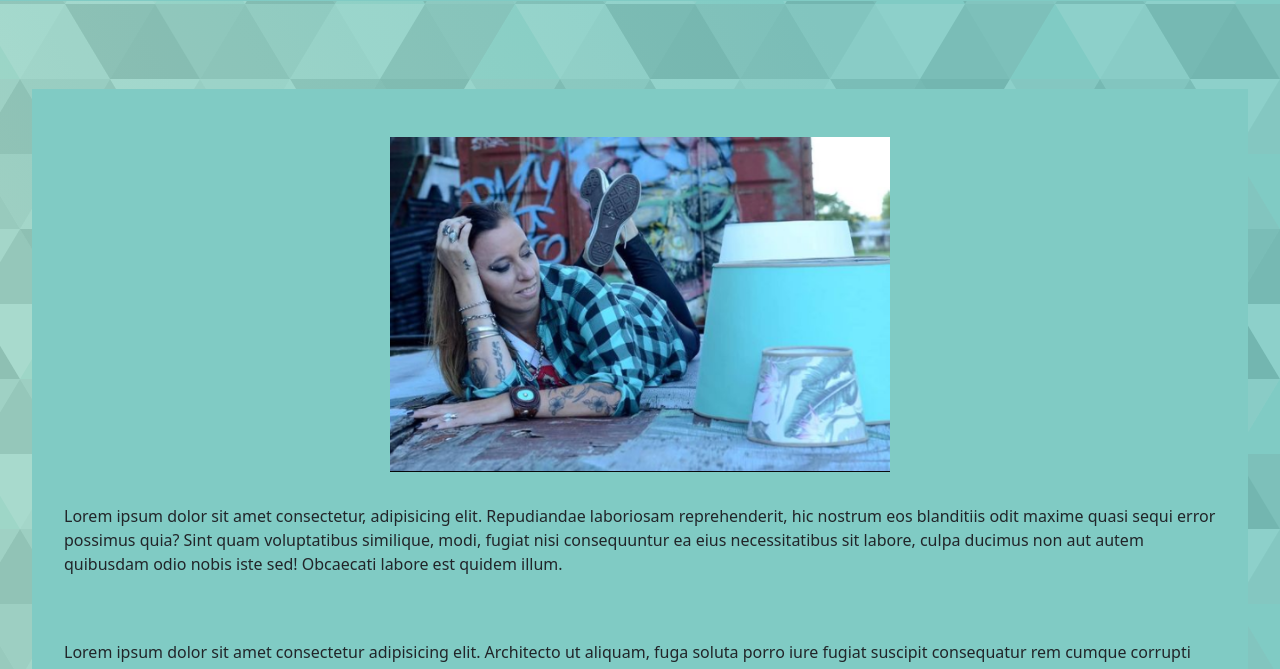
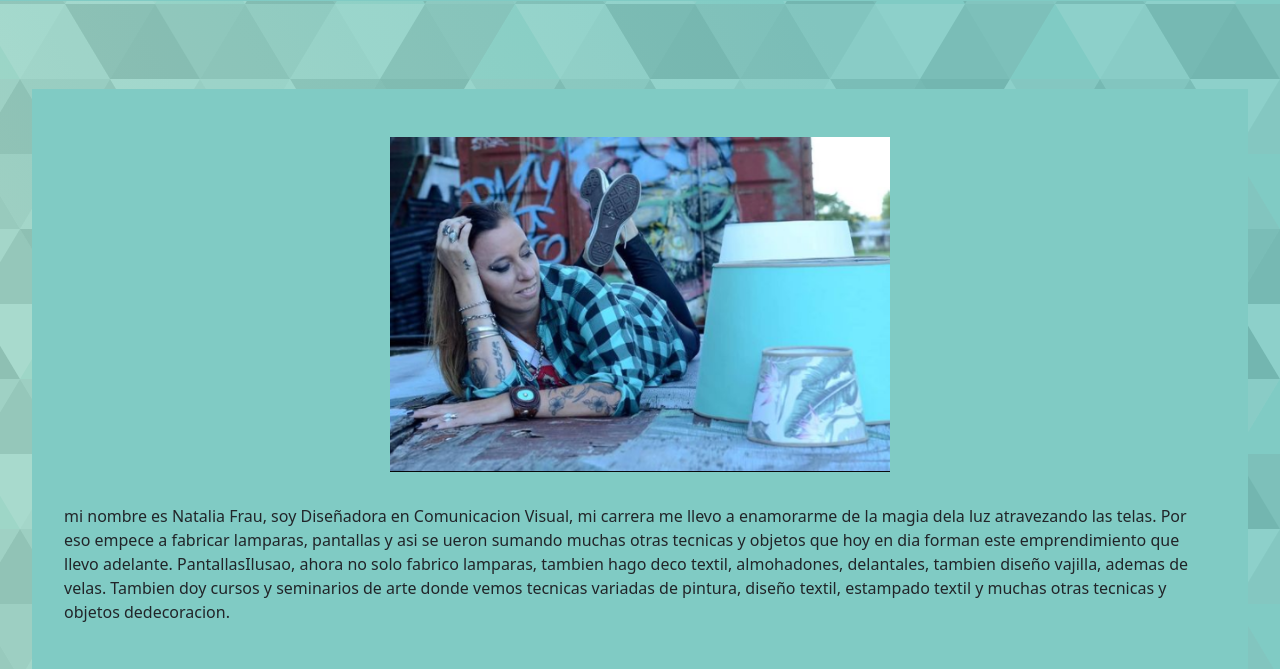
Before and after one commit to FranGFrau/Proyecto-Web, a website: page sobremi.html in a window 1280 px wide. Shown: the part 71-740 px from the top of the page. Drawn offline with nearby package versions, Linux system fonts and the light colour scheme.

Commit message:
texto añadidoen sobre mi

```diff
--- a/sobremi.html
+++ b/sobremi.html
@@ -99,12 +99,7 @@
       <div class="container__sobremi">
         <img class="imgSobreMi" src="./multimedia/Captura.PNG" alt="" />
         <p class="textoSobreMi">
-          Lorem ipsum dolor sit amet consectetur, adipisicing elit. Repudiandae
-          laboriosam reprehenderit, hic nostrum eos blanditiis odit maxime quasi
-          sequi error possimus quia? Sint quam voluptatibus similique, modi,
-          fugiat nisi consequuntur ea eius necessitatibus sit labore, culpa
-          ducimus non aut autem quibusdam odio nobis iste sed! Obcaecati labore
-          est quidem illum.
+          mi nombre es Natalia Frau, soy Diseñadora en  Comunicacion Visual, mi carrera me llevo a enamorarme de la  magia dela luz atravezando las telas. Por eso empece a fabricar  lamparas, pantallas y asi se ueron  sumando muchas otras tecnicas y objetos que hoy en dia forman este emprendimiento que llevo adelante. PantallasIlusao, ahora no solo fabrico lamparas, tambien hago deco textil, almohadones, delantales, tambien diseño vajilla, ademas de velas. Tambien doy cursos y seminarios de arte donde vemos tecnicas variadas de pintura, diseño textil, estampado textil y muchas otras tecnicas y objetos dedecoracion.
         </p>
         <img class="imgSobreMi" src="./multimedia/Imagen negocio.jpeg" alt="" />
         <p class="textoSobreMi">
```
